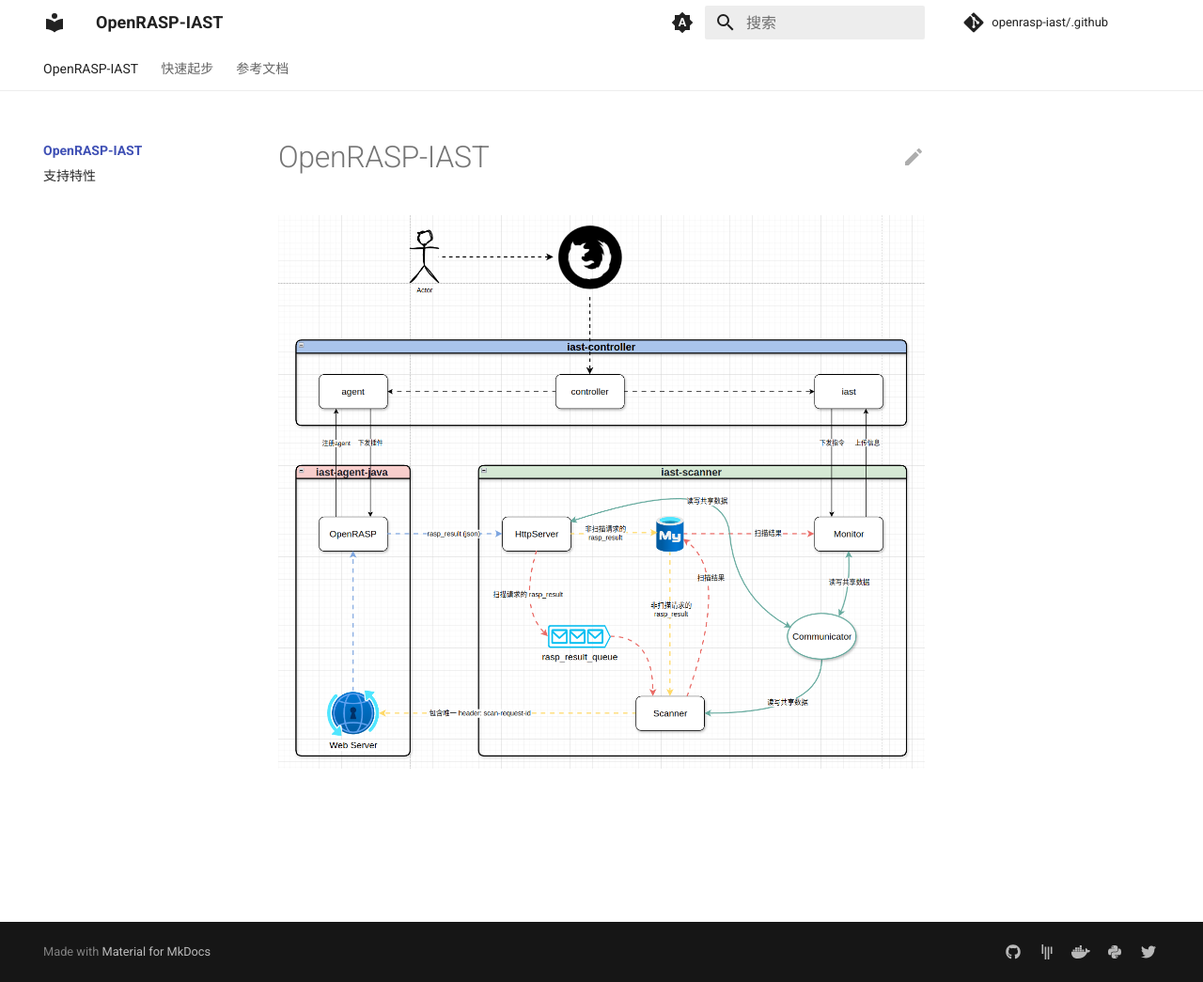
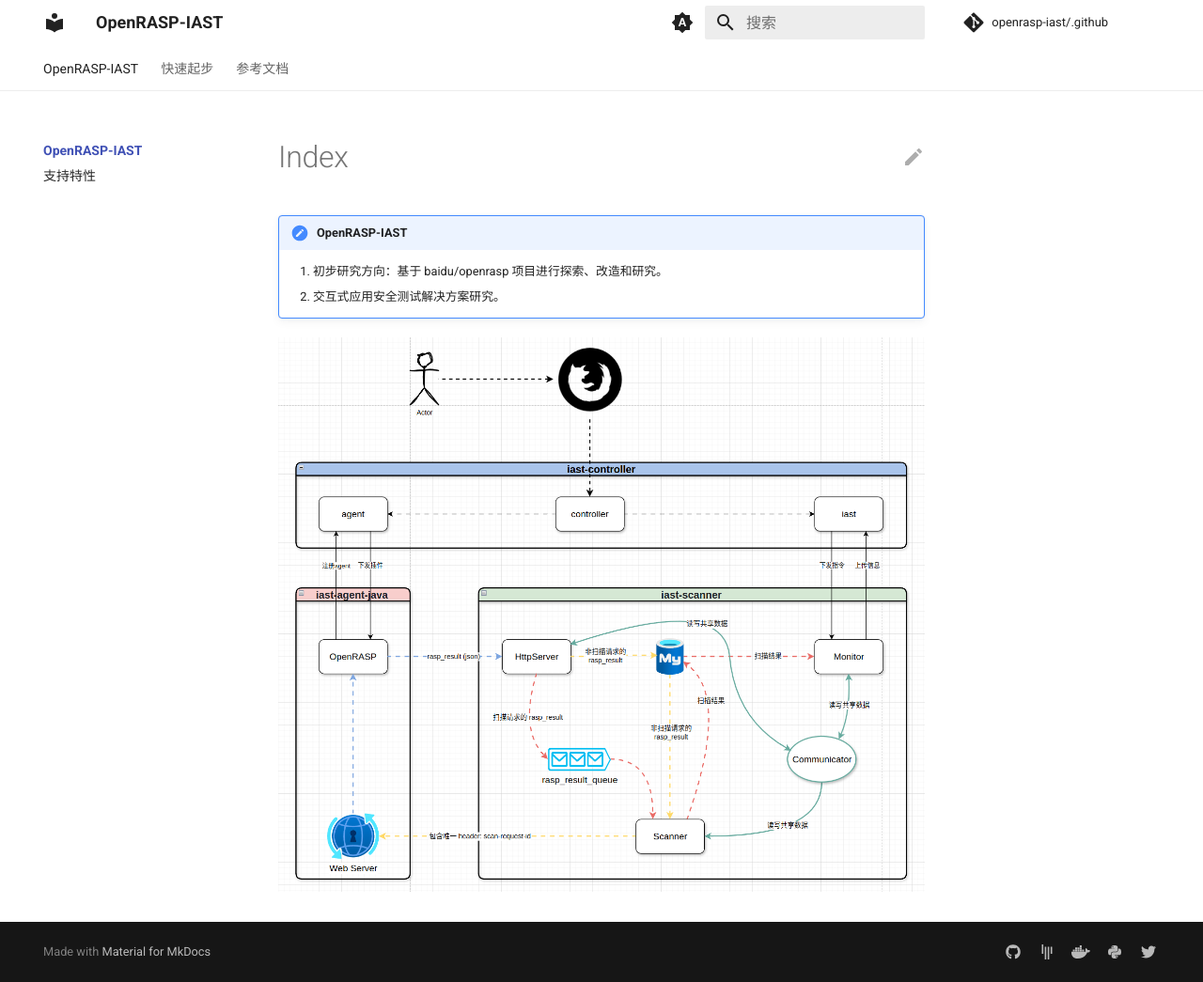
Before and after one commit to openrasp-iast/.github, an MkDocs documentation site: the page built from docs/index.md, in a window 1280 px wide and 1045 px high. Shown: the whole window at 94% size. Built offline with MkDocs 1.6.1 and Material for MkDocs 9.7.7, drawn with Linux system fonts in a browser that asks for light colours; comment, search, counter and statistics services are not loaded.

Commit message:
Update index.md

```diff
--- a/docs/index.md
+++ b/docs/index.md
@@ -1,3 +1,6 @@
-# OpenRASP-IAST
+!!! note "OpenRASP-IAST"
+
+    1. 初步研究方向：基于 baidu/openrasp 项目进行探索、改造和研究。
+    2. 交互式应用安全测试解决方案研究。
 
 ![整体架构图](整体架构图.png)
```
